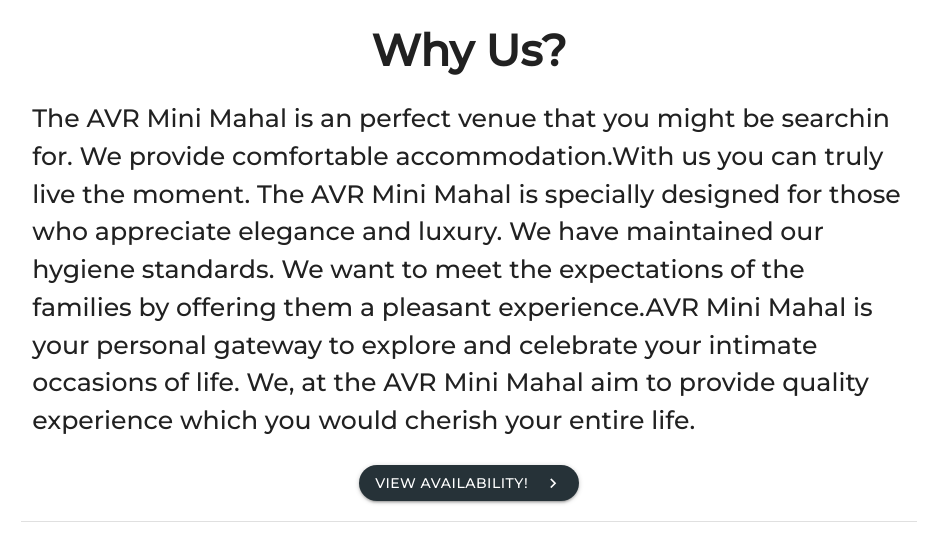
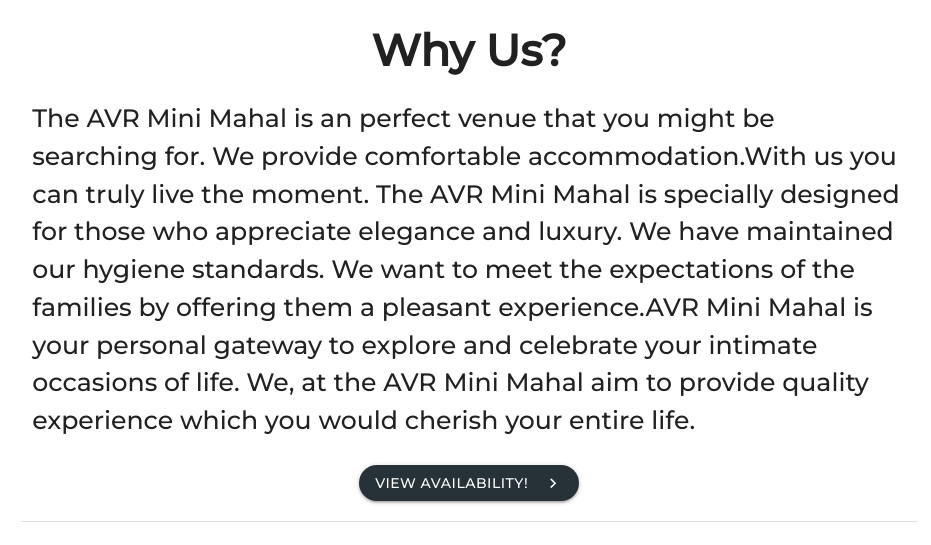
Before and after one commit to gmvivekanandan/avrminimahal, a plain HTML site: page index.html in a window 1280 px wide. Shown: the part 1320-1865 px from the top of the page, without its empty margins (171-1102 px from the left). Drawn offline with Linux system fonts and the light colour scheme; a web font is replaced by a local one.

Commit message:
spelling

```diff
--- a/index.html
+++ b/index.html
@@ -88,7 +88,7 @@
                 <h3 class="center"><b>Why Us?</b></h3>
                 <p class="flow-text">
                     The AVR Mini Mahal is an perfect venue that you might be
-                    searchin for. We provide comfortable accommodation.With us
+                    searching for. We provide comfortable accommodation.With us
                     you can truly live the moment. The AVR Mini Mahal is
                     specially designed  for those who appreciate elegance and
                     luxury. We have maintained our hygiene standards. We want to
```
